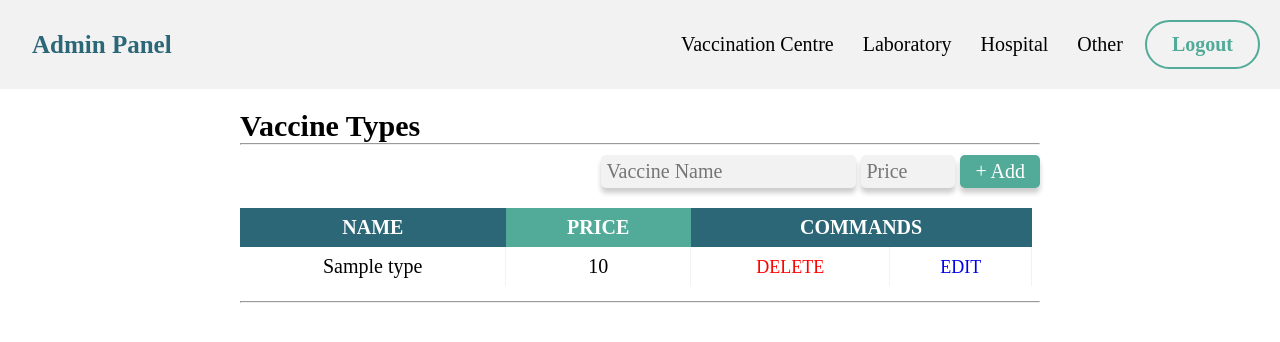
After one commit to pman47/covid_management_system, a PHP site: page /admin/vaccineType.php in a window 1280 px wide. The commit adds this page. Shown: the top 342 px of the page. Run offline with PHP 8.4, Linux system fonts and the light colour scheme; the visitor is signed in with stand-in values (Sample User, id 1); tables that the repository leaves empty or names only in its code hold one stand-in row (values such as "Sample post").

Commit message:
Vaccine Type CRUD 👍

```diff
--- a/admin/ageGroup.php
+++ b/admin/ageGroup.php
@@ -92,8 +92,8 @@
 
                     <div>
                         <label for="cat-title">Edit Age Group</label>
-                        <input value="<?php if(isset($age_from)){echo $age_from;} ?>" type="number" name="age_from" min="0">
-                        <input value="<?php if(isset($age_to)){echo $age_to;} ?>" type="number" name="age_to" max="120">
+                        <input value="<?php if(isset($age_from)){echo $age_from;} ?>" type="number" name="age_from" min="0" required>
+                        <input value="<?php if(isset($age_to)){echo $age_to;} ?>" type="number" name="age_to" max="120" required>
                     </div>
                     <input type="submit" name="update_age_group" class="Btn" value="Update Age Group">
 
--- a/admin/includes/navigation.php
+++ b/admin/includes/navigation.php
@@ -6,7 +6,7 @@
         <button class="dropbtn">Vaccination Centre</button>
         <div class="dropdown-content">
             <a href="#">Manage Vaccination Centres</a>
-            <a href="#">Manage Vaccines Types</a>
+            <a href="vaccineType.php">Manage Vaccines Types</a>
         </div>
     </div>
 
--- a/admin/timeSlot.php
+++ b/admin/timeSlot.php
@@ -41,8 +41,8 @@
         <div class="tableControls">
             <!-- <input type="text" placeholder="Search"> -->
             <form action="" method="post">
-                <input type="time" name="from" placeholder="From" required>
-                <input type="time" name="to" placeholder="To" required>
+                <input type="time" name="from" required>
+                <input type="time" name="to" required>
                 <button name="addTimeSlot" class="Btn"><span>&#43;</span> Add</button>
             </form>
         </div>
--- /dev/null
+++ b/admin/vaccineType.php
@@ -0,0 +1,135 @@
+<?php include('./includes/header.php'); ?>
+<?php include('./includes/navigation.php'); ?>
+<?php include('./includes/db.php'); ?>
+
+<?php
+
+    if(isset($_GET["vaccineTypeDelete"])){
+        $vaccine_type_id = $_GET["vaccineTypeDelete"];
+        $query = "DELETE FROM vaccine_type WHERE vaccine_id = '{$vaccine_type_id}'";
+        $deleteVaccineType = mysqli_query($connection,$query);
+        echo ("<script>location.href='vaccineType.php'</script>");
+    }
+
+    if(isset($_POST["addVaccineType"])){
+        $vaccine_name = $_POST["vaccine_name"];
+        $vaccine_price = $_POST["vaccine_price"];
+
+        $vaccine = trim($vaccine_name," ");
+        if($vaccine == '' || empty($vaccine)){
+            echo "Empty value can not be added";
+        }else{
+            $query = "SELECT vaccine_name FROM vaccine_type WHERE vaccine_name = '{$vaccine_name}'";
+
+            $checkIfExist=mysqli_query($connection,$query);
+
+            if (mysqli_num_rows($checkIfExist) != 0)
+            {
+                echo '<script>
+                alert("Vaccine is Already Exist");
+                </script>';
+            }else{
+                $query = "INSERT INTO vaccine_type(vaccine_name,vaccine_price) VALUES ('{$vaccine_name}','{$vaccine_price}')";
+                $addVaccineType = mysqli_query($connection,$query);
+
+                if(!$addVaccineType){
+                    die("QUERY FAILED " . mysqli_error($connection));
+                }else{
+                    // echo '<script>
+                    // alert("State Added Successfully");
+                    // </script>';
+                }
+            }
+        }
+
+    }
+?>
+
+
+<!-- Page Content -->
+
+<div id="msg"></div>
+
+<div class="Container">
+    <div class="tableHeader">
+        <h1 class="page-header">Vaccine Types</h1>
+        <hr>
+        <div class="tableControls">
+            <!-- <input type="text" placeholder="Search"> -->
+            <form action="" method="post">
+                <input type="text" name="vaccine_name" placeholder="Vaccine Name" required>
+                <input type="number" name="vaccine_price" min="0" max="5000" placeholder="Price" required>
+                <button name="addVaccineType" class="Btn"><span>&#43;</span> Add</button>
+            </form>
+        </div>
+    </div>
+
+    <div class="tableBody">
+            <table>
+                <thead>
+                    <tr>
+                        <th>NAME</th>
+                        <th>PRICE</th>
+                        <th colspan="2">COMMANDS</th>
+                    </tr>
+                </thead>
+                <tbody>
+                    <?php
+                    $query = "SELECT * FROM vaccine_type";
+                    $viewAllVaccineType = mysqli_query($connection,$query);
+                    while($row = mysqli_fetch_assoc($viewAllVaccineType)){
+                        $vaccine_id = $row['vaccine_id'];
+                        $vaccine_name = $row['vaccine_name'];
+                        $vaccine_price = $row['vaccine_price'];
+                        echo "<tr>";
+                        echo "<td>{$vaccine_name}</td>";
+                        echo "<td>{$vaccine_price}</td>";
+                        echo "<td><a class='deleteBtn controlBtn' onClick=\"javascript: return confirm('Are You Sure?');\" href='vaccineType.php?vaccineTypeDelete={$vaccine_id}'>DELETE</a></td>";
+                        echo "<td><a class='editBtn controlBtn' href='vaccineType.php?vaccineTypeEdit={$vaccine_id}'>EDIT</a></td>";
+                        echo "</tr>";
+                    }
+                    ?>
+                </tbody>
+            </table>
+    </div>
+    <div class="tableFooter">
+        <hr>
+        <form action="" method="post">
+            <?php
+            if(isset($_GET['vaccineTypeEdit'])){
+                $vaccineId = $_GET['vaccineTypeEdit'];
+                $query = "SELECT * FROM vaccine_type WHERE vaccine_id = {$vaccineId}";
+                $edit_vaccine_type = mysqli_query($connection,$query);
+
+                while($row = mysqli_fetch_assoc($edit_vaccine_type)){
+                    $vaccine_name = $row['vaccine_name'];
+                    $vaccine_price = $row['vaccine_price'];
+                    ?>
+
+                    <div>
+                        <label for="cat-title">Edit Vaccine Type</label>
+                        <input value="<?php if(isset($vaccine_name)){echo $vaccine_name;} ?>" type="text" name="vaccine_name" required>
+                        <input value="<?php if(isset($vaccine_price)){echo $vaccine_price;} ?>" type="number" max="5000" min="0" name="vaccine_price" required>
+                    </div>
+                    <input type="submit" name="update_vaccine_type" class="Btn" value="Update Vaccine">
+
+                <?php }
+            }
+            ?>
+
+            <?php
+            // UPDATE Age Group
+            if(isset($_POST['update_vaccine_type'])){
+                $update_vaccine_name = $_POST['vaccine_name'];
+                $update_vaccine_price = $_POST['vaccine_price'];
+                $query = "UPDATE vaccine_type SET vaccine_name = '{$update_vaccine_name}',vaccine_price = '{$update_vaccine_price}' WHERE vaccine_id = {$vaccineId}";
+                $update_query = mysqli_query($connection,$query);
+                if(!$update_query){
+                    echo die("Update Query Failed" . mysqli_error($connection));
+                }
+                echo ("<script>location.href='vaccineType.php'</script>");
+            }
+            ?>
+        </form>
+    </div>
+</div>
```
